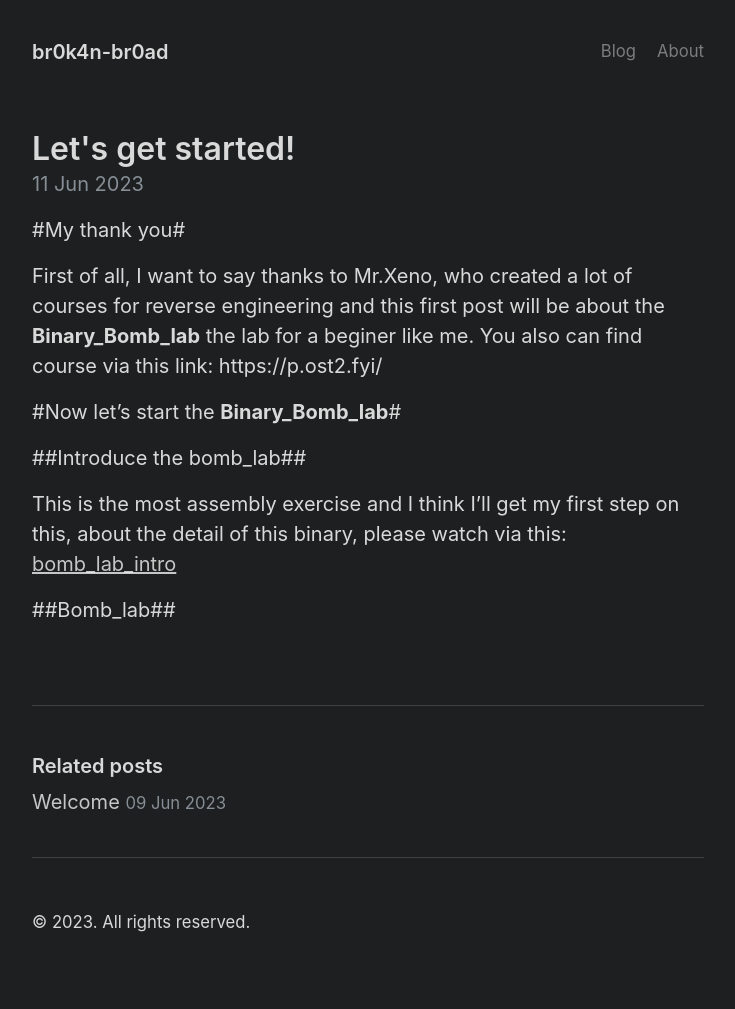
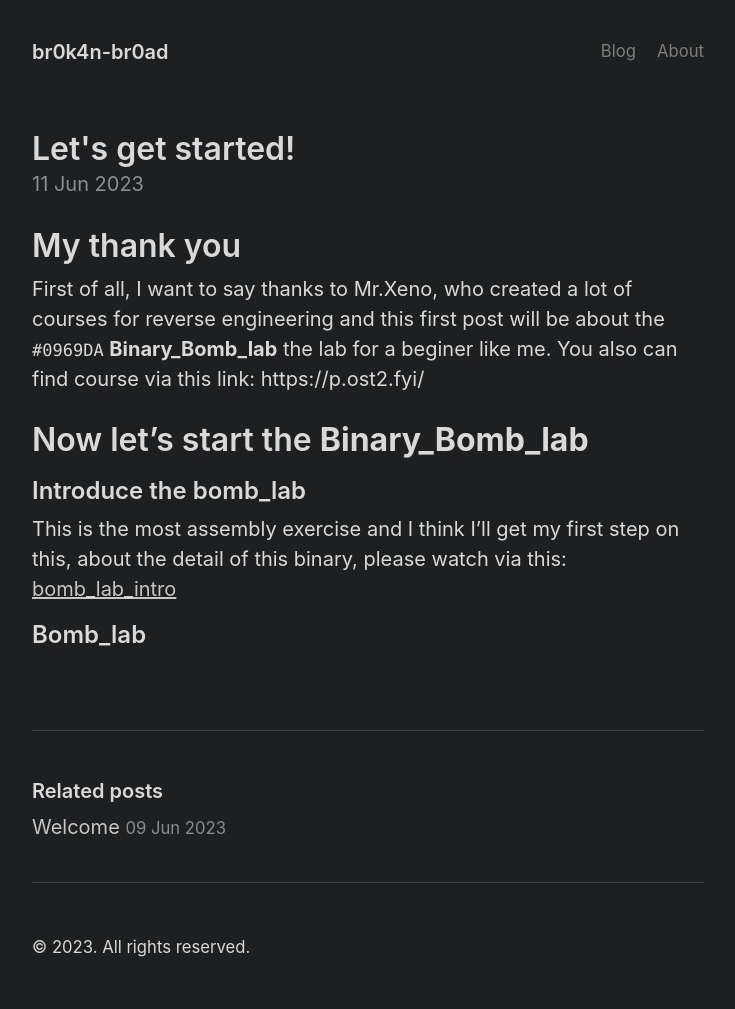
Before and after one commit to br0k4n/br0k4n.github.io, a Jekyll site: the page built from _posts/2023-06-11-Let's-get-started.md, in a window 1280 px wide. Shown: the whole page, without its empty margins (272-1007 px from the left). Built offline with Jekyll 4.4.1, drawn with Linux system fonts in a browser that asks for light colours; before the commit the page ends 984 px from its top, so only the background shows below that.

Commit message:
Update 2023-06-11-Let's-get-started.md

```diff
--- a/_posts/2023-06-11-Let's-get-started.md
+++ b/_posts/2023-06-11-Let's-get-started.md
@@ -4,15 +4,15 @@ date: 2023-06-11
 title: Let's get started!
 ---
 
-#My thank you#
+# My thank you
 
-First of all, I want to say thanks to Mr.Xeno, who created a lot of courses for reverse engineering and this first post will be about the **Binary_Bomb_lab** the lab for a beginer like me.
+First of all, I want to say thanks to Mr.Xeno, who created a lot of courses for reverse engineering and this first post will be about the `#0969DA` **Binary_Bomb_lab** the lab for a beginer like me.
 You also can find course via this link: https://p.ost2.fyi/
 
-#Now let's start the **Binary_Bomb_lab**#
+# Now let's start the **Binary_Bomb_lab**
 
-##Introduce the bomb_lab##
+## Introduce the bomb_lab
 
 This is the most assembly exercise and I think I'll get my first step on this, about the detail of this binary, please watch via this: [bomb_lab_intro](https://p.ost2.fyi/courses/course-v1:OpenSecurityTraining2+Arch1001_x86-64_Asm+2021_v1/courseware/5dc2d5b3af5d4b4b954d30fd5f772de2/0e7a4214a53f4f0da5060f9d221adbd4/?activate_block_id=block-v1%3AOpenSecurityTraining2%2BArch1001_x86-64_Asm%2B2021_v1%2Btype%40sequential%2Bblock%400e7a4214a53f4f0da5060f9d221adbd4)
 
-##Bomb_lab##
+## Bomb_lab
```
